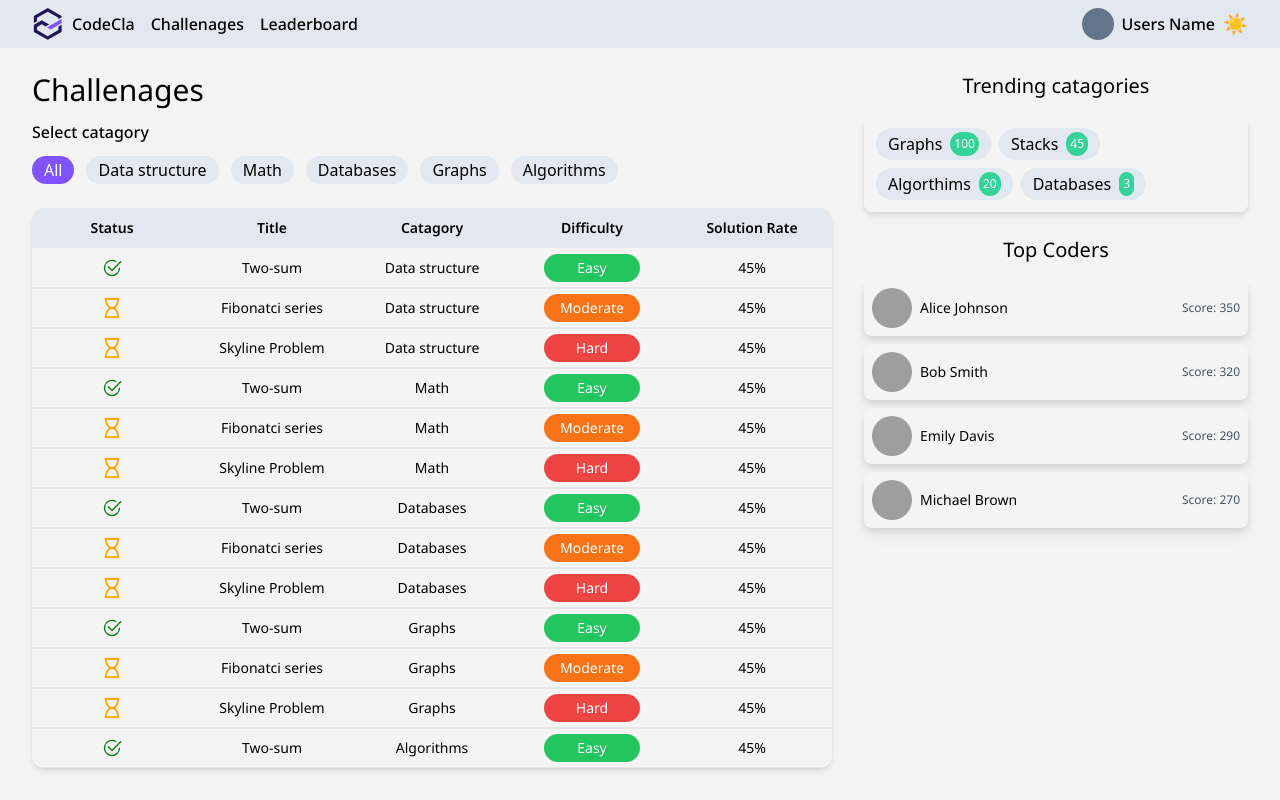
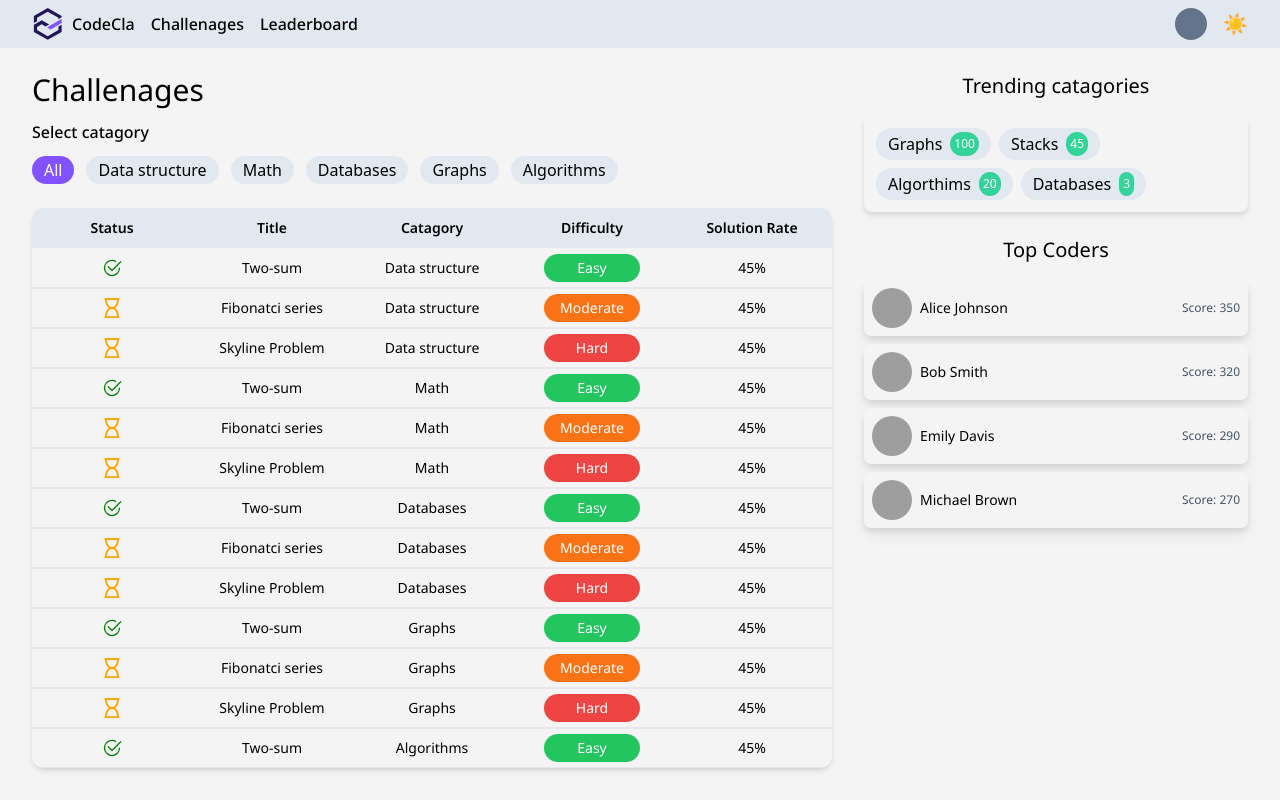
Before and after one commit to FergKe/cla-react-assignment, a React (Vite) app: page /challenages in a window 1280 px wide. Built offline with nearby package versions, Linux system fonts and the light colour scheme; grey boxes are pictures that could not be loaded; a web font is replaced by a local one.

Commit message:
adding validation to forms, incomplete

```diff
--- a/package.json
+++ b/package.json
@@ -14,6 +14,7 @@
     "react-dom": "^19.2.0",
     "react-icons": "^5.5.0",
     "react-router-dom": "^7.10.1",
+    "zod": "^4.2.1",
     "zustand": "^5.0.9"
   },
   "devDependencies": {
--- a/src/Components/NavBar.jsx
+++ b/src/Components/NavBar.jsx
@@ -2,12 +2,15 @@ import { Link } from 'react-router-dom'
 import logo from '../assets/logo.svg'
 import { useState } from 'react'
 import useDarkMode from '../Stores/useDarkMode'
+import useAuthStore from '../Stores/useAuthStore'
 
 
 export default function NavBar () {
-    const isDarkMode = useDarkMode((state) => state.isDarkMode)
-    const toggleDarkMode = useDarkMode((state) => state.toggleDarkMode)
-    const [dropDown, setDropDown] = useState(false)
+    const isDarkMode = useDarkMode((state) => state.isDarkMode);
+    const toggleDarkMode = useDarkMode((state) => state.toggleDarkMode);
+    const [dropDown, setDropDown] = useState(false);
+    const activeUser = useAuthStore((state) => state.activeUser);
+
 
     return (
         <nav className="bg-slate-200 dark:bg-cla-nav-bg-dark dark:text-white px-8 h-12 flex flex-row items-center justify-between sticky top-0 z-50 transition-all">
@@ -26,7 +29,7 @@ export default function NavBar () {
 
             <div id='nav-right-side' className='flex flex-row items-center gap-2'>
                 <div onClick={() => setDropDown(!dropDown)} className='bg-slate-500 size-8 rounded-full cursor-pointer'></div>
-                <p onClick={() => setDropDown(!dropDown)} className='font-noto font-medium cursor-pointer'>Users Name</p>
+                <p onClick={() => setDropDown(!dropDown)} className='font-noto font-medium cursor-pointer'>{activeUser.first_name + " " + activeUser.last_name}</p>
                 <p
                     onClick={() => toggleDarkMode()}
                     className='text-xl cursor-pointer'
--- a/src/Stores/useAuthStore.js
+++ b/src/Stores/useAuthStore.js
@@ -10,6 +10,13 @@ const useAuthStore = create((set) => ({
         passowrd: "",
     },
 
+    activeUser: {
+        first_name: "",
+        last_name: "",
+        password: "",
+        email: ""
+    },
+
     updateSignInUser: (field, value) =>
         set((state) => ({
             signInUser: {
@@ -19,6 +26,11 @@ const useAuthStore = create((set) => ({
 
         })),
 
+    setActiveUser: (user) =>
+        set((state) => ({
+            activeUser: {...state.activeUser, ...user}
+    }))
+
 }))
 
 export default useAuthStore
--- /dev/null
+++ b/src/forms/signupSchema.js
@@ -0,0 +1,8 @@
+import { z } from 'zod';
+
+export const signUpSchema = z.object({
+    first_name: z.string().min(1, "Not a valid enter"),
+    last_name: z.string().min(1, "Not a valid enter"),
+    email: z.email("Invalid email"),
+    password: z.string().min(8, "Not a valid password").max(16, "Not a valid password")
+})
--- a/src/pages/CodersLogin/Components/LoginForm.jsx
+++ b/src/pages/CodersLogin/Components/LoginForm.jsx
@@ -7,6 +7,8 @@ export default function SignUpForm () {
     const toggleAuthUser = useAuthStore((state) => state.toggleAuthUser);
     const signInUser = useAuthStore((state) => state.signInUser);
     const updateSignInUser = useAuthStore((state) => state.updateSignInUser);
+    const setActiveUser = useAuthStore((state) => state.setActiveUser);
+    const activeUser = useAuthStore((state) => state.activeUser)
     const navigate = useNavigate();
 
     const handleSubmit = (signInUser, users, e) => {
@@ -20,7 +22,9 @@ export default function SignUpForm () {
 
         if ( user.password === signInUser.password ) {
             toggleAuthUser();
-            navigate('/challenages')
+            setActiveUser(user);
+            console.log(user)
+            navigate('/challenages');
         }
 
     }
```
